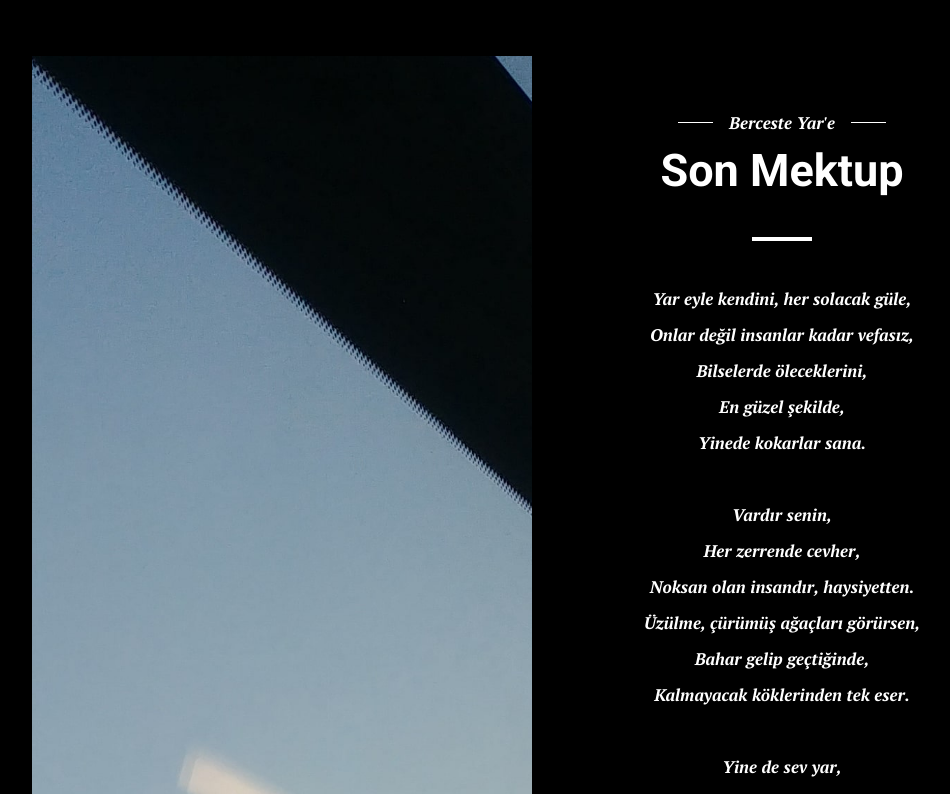
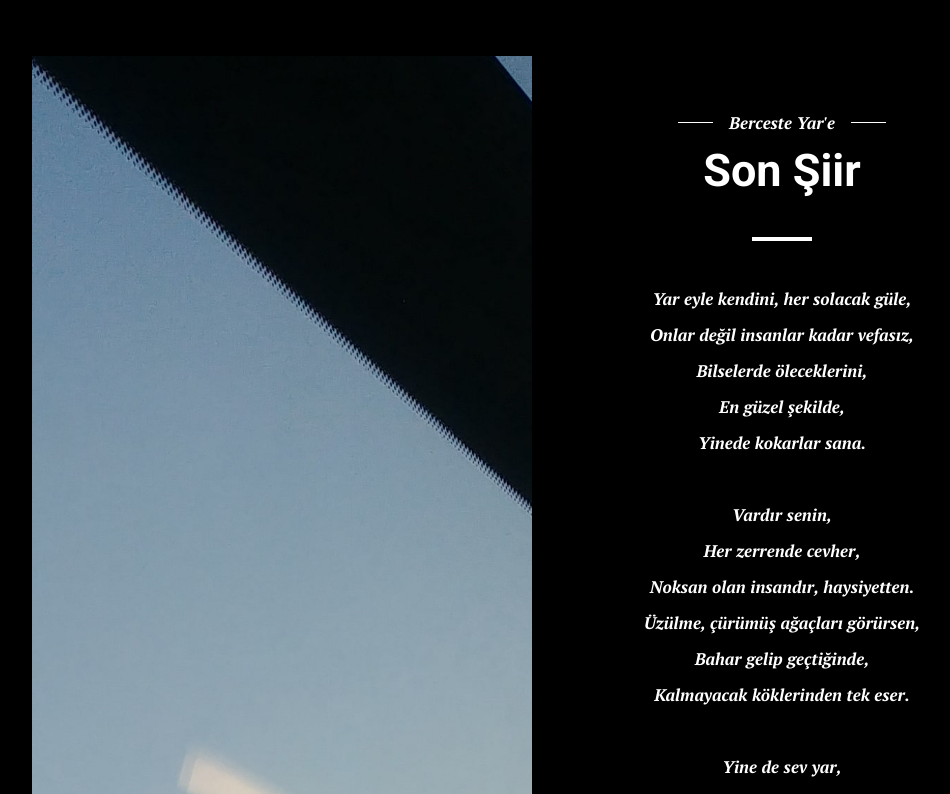
Before and after one commit to sonmektup/sonmektup.github.io, a plain HTML site: page index.html in a window 1280 px wide. Shown: the top 794 px of the page, without its empty margins (108-1058 px from the left). Drawn offline with Linux system fonts and the light colour scheme.

Commit message:
Update index.html

```diff
--- a/index.html
+++ b/index.html
@@ -17,7 +17,7 @@
              <h4>Berceste Yar'e</h4>
              <div class="line"></div>
          </div>
-         <h1>Son Mektup</h1>
+         <h1>Son Şiir</h1>
          <div class="divider"></div>
          <p>
 <i>
```
